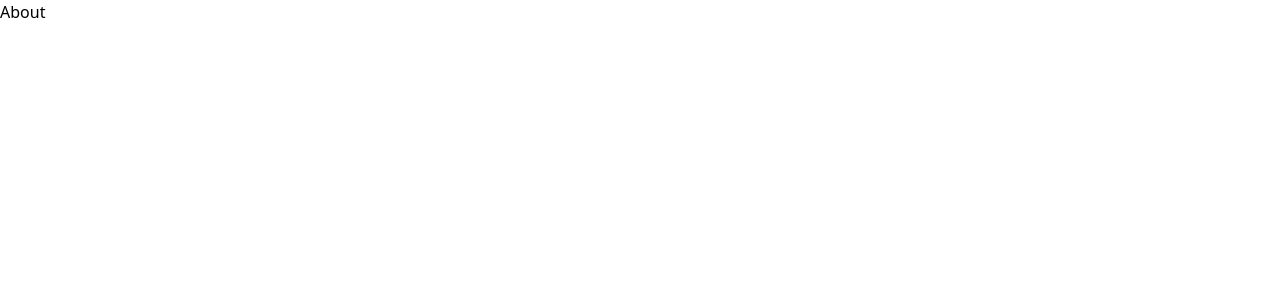
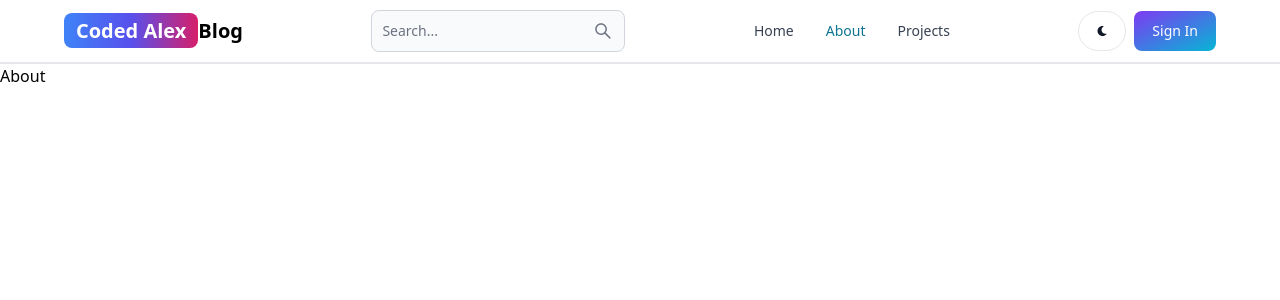
Before and after one commit to hackersbyte/Coded_Alex, a React (Vite) app in the folder client/: page /about in a window 1280 px wide. Shown: the top 300 px of the page. Built offline with nearby package versions, Linux system fonts and the light colour scheme.

Commit message:
add header section

```diff
--- a/client/package.json
+++ b/client/package.json
@@ -11,8 +11,10 @@
   },
   "dependencies": {
     "flowbite": "^2.3.0",
+    "flowbite-react": "^0.7.2",
     "react": "^18.2.0",
     "react-dom": "^18.2.0",
+    "react-icons": "^5.0.1",
     "react-router-dom": "^6.22.1"
   },
   "devDependencies": {
--- a/client/src/App.jsx
+++ b/client/src/App.jsx
@@ -1,9 +1,11 @@
 import {BrowserRouter, Routes, Route} from 'react-router-dom';
 import {About, Dashboard, Home, Projects, SignIn, SignUp, } from  './pages';
+import { Header } from './components';
 
 export default function App() {
   return (
     <BrowserRouter >
+    < Header/>
     <Routes>
       <Route path="/" element={<Home />}/>
       <Route path="/dashboard" element={<Dashboard />}></Route>
--- /dev/null
+++ b/client/src/components/Header.jsx
@@ -0,0 +1,72 @@
+import { Button, Navbar, TextInput } from 'flowbite-react'
+import { Link, useLocation, useNavigate } from 'react-router-dom'
+import {AiOutlineSearch} from  'react-icons/ai'
+import {FaMoon}  from 'react-icons/fa'
+import { useEffect, useState } from 'react';
+
+export default function Header() {
+    const path = useLocation().pathname;
+    const location = useLocation();
+    const [searchTerm, setSearchTerm] = useState('');
+    const navigate = useNavigate();
+
+    useEffect(() => {
+        const urlParams = new URLSearchParams(location.search);
+        const searchTermFromUrl = urlParams.get('searchTerm');
+        if (searchTermFromUrl) {
+          setSearchTerm(searchTermFromUrl);
+        }
+      }, [location.search]);
+
+      const handleSubmit = (e) => {
+        e.preventDefault();
+        const urlParams = new URLSearchParams(location.search);
+        urlParams.set('searchTerm', searchTerm);
+        const searchQuery = urlParams.toString();
+        navigate(`/search?${searchQuery}`);
+      };
+
+  return (
+    <Navbar className='border-b-2 bg-transparent sm:px-16 px-6'>
+        <Link to="/" className='self-center whitespace-nowrap text-sm
+        sm:text-xl font-semibold dark:text-white' >
+            <span className='px-3 py-1 bg-gradient-to-r from-blue-500
+            via-indigo-600 to-pink-600 rounded-lg text-white' >Coded Alex</span>
+            Blog
+        </Link>
+        <form onSubmit={handleSubmit}>
+            <TextInput
+                type='text'
+                placeholder='Search...'
+                rightIcon={AiOutlineSearch}
+                className='hidden lg:inline'
+                value={searchTerm}
+                onChange={e => setSearchTerm(e.target.value)}
+            />
+        </form>
+        <Button className='w-12 h-10 lg:hidden' color='gray' pill>
+            < AiOutlineSearch/>
+        </Button>
+        <div className='flex gap-2 md:order-2'>
+            <Button className='w-12 h-10 hidden sm:inline' color='gray' pill>
+                <FaMoon/>
+            </Button>
+        <Link to='signin'>
+            <Button gradientDuoTone='purpleToBlue'>Sign In</Button>
+        </Link>
+        <Navbar.Toggle/>
+        </div>
+        <Navbar.Collapse>
+            <Navbar.Link active={path === '/'} as={'div'}>
+                <Link to='/'>Home</Link>
+            </Navbar.Link>
+            <Navbar.Link active={path === '/about'} as={'div'}>
+                <Link to='/about'>About</Link>
+            </Navbar.Link>
+            <Navbar.Link active={path === '/projects'} as={'div'}>
+                <Link to='/projects'>Projects</Link>
+            </Navbar.Link>
+      </Navbar.Collapse>
+    </Navbar>
+  )
+}
--- /dev/null
+++ b/client/src/components/index.js
@@ -0,0 +1,6 @@
+import Header from  "./Header";
+
+
+export {
+    Header
+}
--- a/client/src/index.css
+++ b/client/src/index.css
@@ -39,3 +39,7 @@
 .dark .post-content a {
   color: red;
 }
+
+.bg-transparent {
+  background-color: transparent;
+}
--- a/client/tailwind.config.js
+++ b/client/tailwind.config.js
@@ -3,13 +3,13 @@
   content: [
     './index.html',
     './src/**/*.{js,ts,jsx,tsx}',
-    // 'node_modules/flowbite-react/**/*.{js,jsx,ts,tsx}',
+    'node_modules/flowbite-react/**/*.{js,jsx,ts,tsx}',
   ],
   theme: {
     extend: {},
   },
   plugins: [
-    // require('flowbite/plugin'),
+    require('flowbite/plugin'),
     // require('tailwind-scrollbar'),
   ],
 };
```
Also changed, not shown: 1 other file (tests, documents, lock files or other folders).
